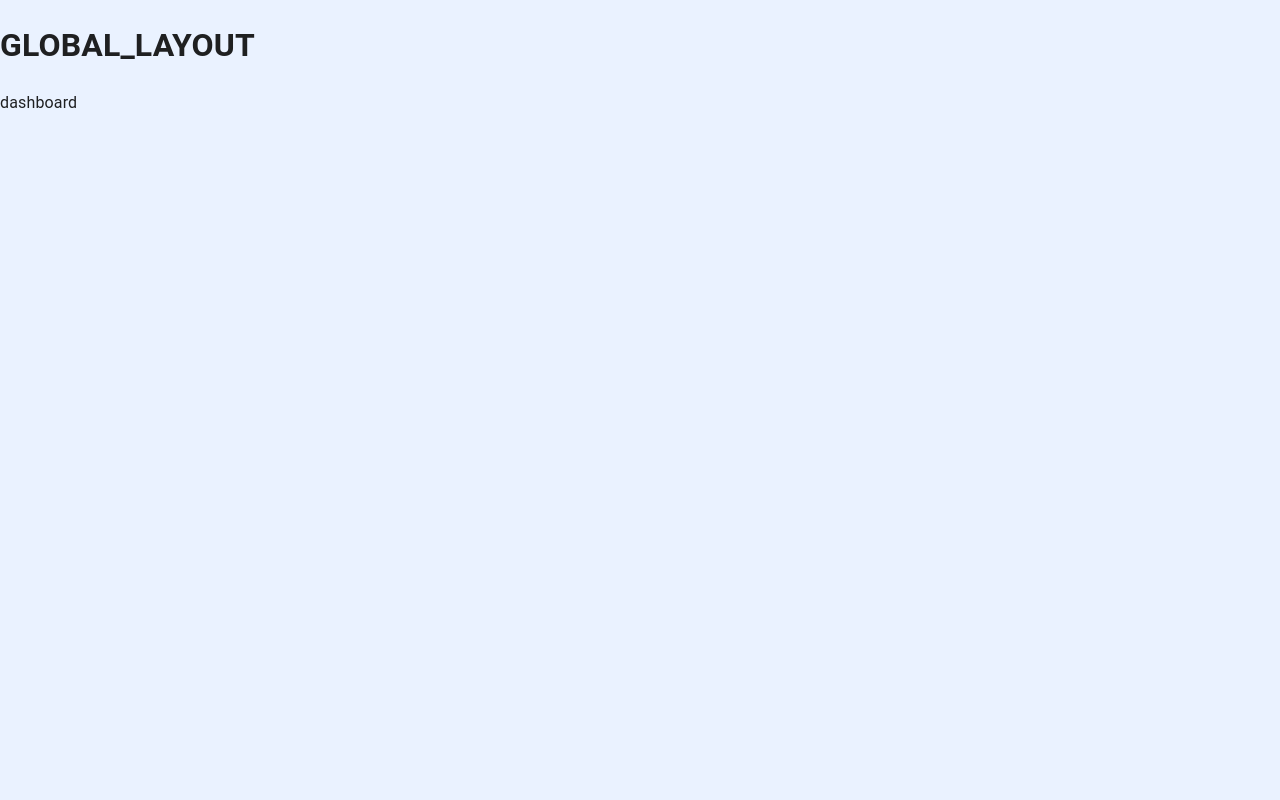
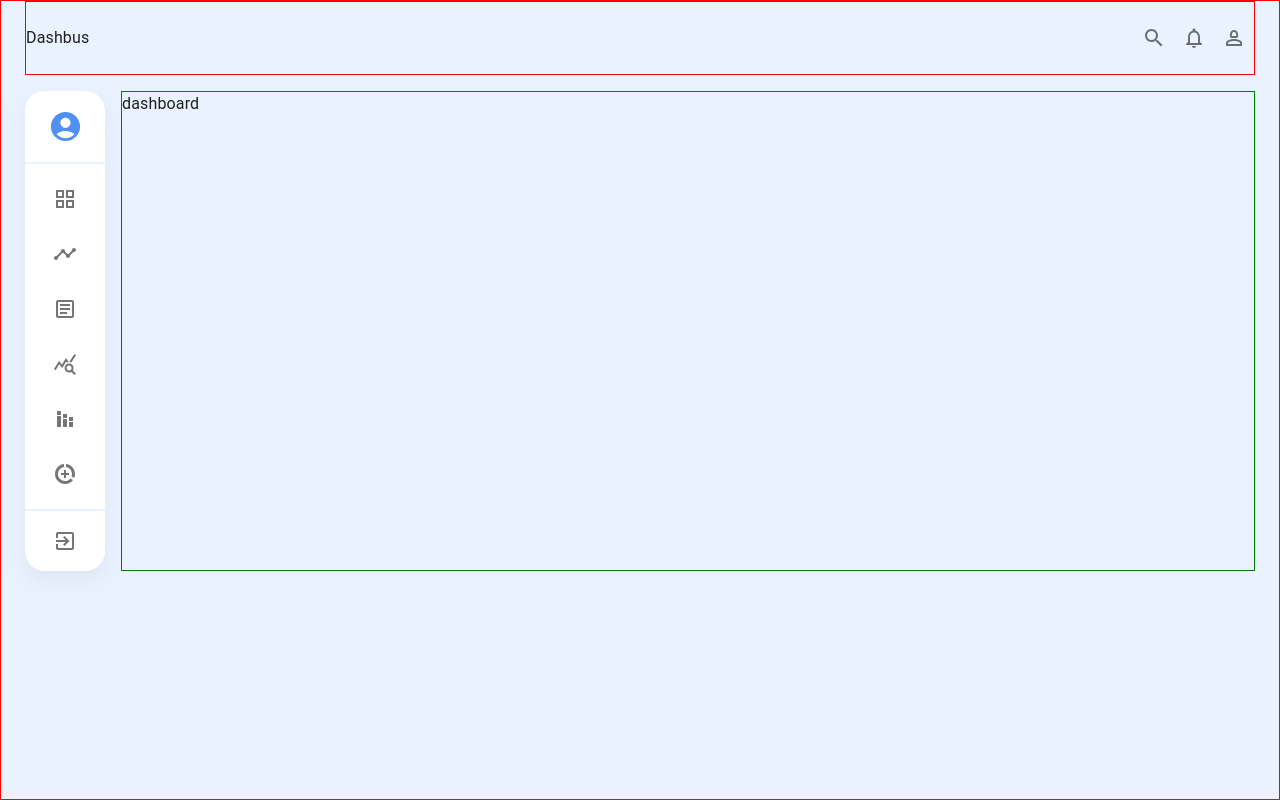
Before and after one commit to lsaque/dashbus, a React (Vite) app: page / in a window 1280 px wide. Built offline with nearby package versions, Linux system fonts and the light colour scheme.

Commit message:
[update] (styles): [styled aside menu]

```diff
--- a/package.json
+++ b/package.json
@@ -12,6 +12,7 @@
   "dependencies": {
     "@emotion/react": "^11.10.4",
     "@emotion/styled": "^11.10.4",
+    "@mui/icons-material": "^5.10.9",
     "@mui/material": "^5.10.9",
     "react": "^18.2.0",
     "react-dom": "^18.2.0",
--- /dev/null
+++ b/src/layout/Layout.styles.ts
@@ -0,0 +1,59 @@
+import { Container, Paper } from "@mui/material";
+import styled from "styled-components";
+
+export const LayoutStyles = styled.div`
+  display: flex;
+  justify-content: center;
+  min-height: 100vh;
+  width: 100%;
+  border: 1px solid red;
+`;
+
+export const HeaderStyles = styled.header`
+  display: flex;
+  justify-content: space-between;
+  align-items: center;
+  border: 1px solid red;
+`;
+
+export const ContentStyles = styled.div`
+  display: flex;
+  gap: 20px;
+`;
+
+export const AsideStyles = styled(Paper)`
+  height: 100%;
+  display: flex;
+  flex-direction: column;
+  color: ${(props) => props.theme.palette.background.default};
+
+  header {
+    display: flex;
+    justify-content: center;
+    padding: 10px 0;
+    border-bottom: 2px solid
+      ${(props) => props.theme.palette.background.default};
+  }
+
+  menu {
+    margin: 0;
+    padding: 15px 20px;
+    display: flex;
+    flex-direction: column;
+    align-items: center;
+    justify-content: center;
+    gap: 15px;
+  }
+
+  footer {
+    display: flex;
+    justify-content: center;
+    padding: 10px 0;
+    border-top: 2px solid ${(props) => props.theme.palette.background.default};
+  }
+`;
+
+export const MainStyles = styled.main`
+  border: 1px solid green;
+  width: 100%;
+`;
--- a/src/layout/Layout.tsx
+++ b/src/layout/Layout.tsx
@@ -1,11 +1,117 @@
-import React from "react";
+import React, { useId } from "react";
+import { Container, IconButton, Paper, Stack } from "@mui/material";
+import {
+  SearchOutlined,
+  NotificationsNoneOutlined,
+  Person2Outlined,
+  LogoutOutlined,
+  ArticleOutlined,
+  DataSaverOnOutlined,
+  GridViewOutlined,
+  QueryStatsOutlined,
+  StackedBarChartOutlined,
+  ExitToAppOutlined,
+  TimelineOutlined,
+  AccountCircle
+} from "@mui/icons-material";
 import { Outlet } from "react-router-dom";
 
+import {
+  LayoutStyles,
+  HeaderStyles,
+  MainStyles,
+  ContentStyles,
+  AsideStyles
+} from "./Layout.styles";
+
 export const LayoutComponent: React.FC = () => {
+  const id = useId();
+
+  const HEADER_ITEMS = [
+    {
+      id,
+      name: "search",
+      icon: <SearchOutlined />
+    },
+    {
+      id,
+      name: "notification",
+      icon: <NotificationsNoneOutlined />
+    },
+    {
+      id,
+      name: "profile",
+      icon: <Person2Outlined />
+    }
+  ];
+
+  const ASIDE_ITEMS = [
+    {
+      id,
+      name: "??",
+      icon: <GridViewOutlined />
+    },
+    {
+      id,
+      name: "??",
+      icon: <TimelineOutlined />
+    },
+    {
+      id,
+      name: "??",
+      icon: <ArticleOutlined />
+    },
+    {
+      id,
+      name: "??",
+      icon: <QueryStatsOutlined />
+    },
+    {
+      id,
+      name: "??",
+      icon: <StackedBarChartOutlined />
+    },
+    {
+      id,
+      name: "??",
+      icon: <DataSaverOnOutlined />
+    }
+  ];
+
   return (
-    <div>
-      <h1>GLOBAL_LAYOUT</h1>
-      <Outlet />
-    </div>
+    <LayoutStyles>
+      <Stack component={Container} spacing={2}>
+        <HeaderStyles>
+          <span>Dashbus</span>
+          <menu>
+            {HEADER_ITEMS.map(({ id, icon }) => (
+              <IconButton key={id}>{icon}</IconButton>
+            ))}
+          </menu>
+        </HeaderStyles>
+        <Stack spacing={2} direction="row">
+          <AsideStyles>
+            <header>
+              <IconButton disableRipple color="primary">
+                <AccountCircle fontSize="large" />
+              </IconButton>
+            </header>
+            <menu>
+              {ASIDE_ITEMS.map(({ id, icon }) => (
+                <IconButton key={id}>{icon}</IconButton>
+              ))}
+            </menu>
+            <footer>
+              <IconButton>
+                <ExitToAppOutlined />
+              </IconButton>
+            </footer>
+          </AsideStyles>
+          <MainStyles>
+            <Outlet />
+          </MainStyles>
+        </Stack>
+      </Stack>
+    </LayoutStyles>
   );
 };
--- a/src/themes/MuiTheme.tsx
+++ b/src/themes/MuiTheme.tsx
@@ -1,5 +1,10 @@
 import { PropsWithChildren } from "react";
-import { createTheme, ThemeProvider, CssBaseline } from "@mui/material";
+import {
+  createTheme,
+  ThemeProvider,
+  CssBaseline,
+  ThemeOptions
+} from "@mui/material";
 
 import { StyledThemeWrapper } from "./StyledTheme";
 
@@ -17,6 +22,26 @@ export const MuiTheme = {
       default: "#EAF2FF",
       paper: "#FFFFFF"
     }
+  },
+  components: {
+    MuiPaper: {
+      defaultProps: {
+        elevation: 0,
+        sx: {
+          boxShadow: "0 10px 20px #C4C8D040",
+          borderRadius: "20px"
+        }
+      }
+    }
+  },
+  breakpoints: {
+    values: {
+      xs: 0,
+      sm: 700,
+      md: 1100,
+      lg: 1472,
+      xl: 1728
+    }
   }
 };
 
```
Also changed, not shown: 1 other file (tests, documents, lock files or other folders).
